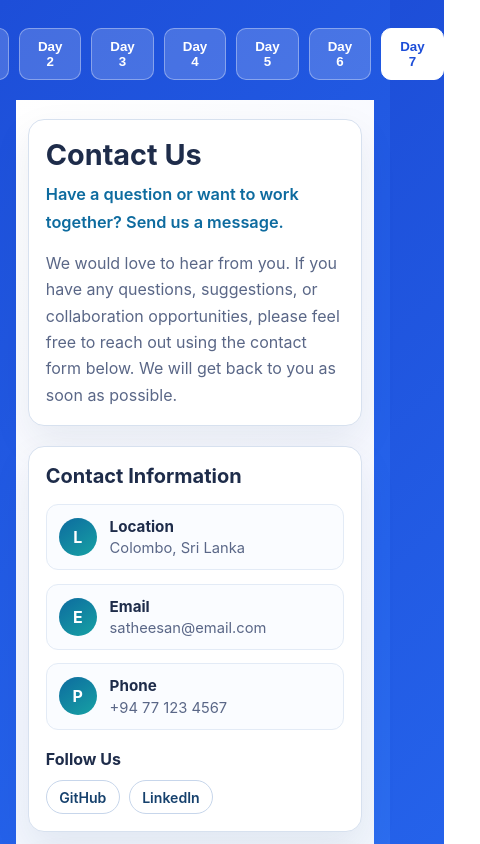
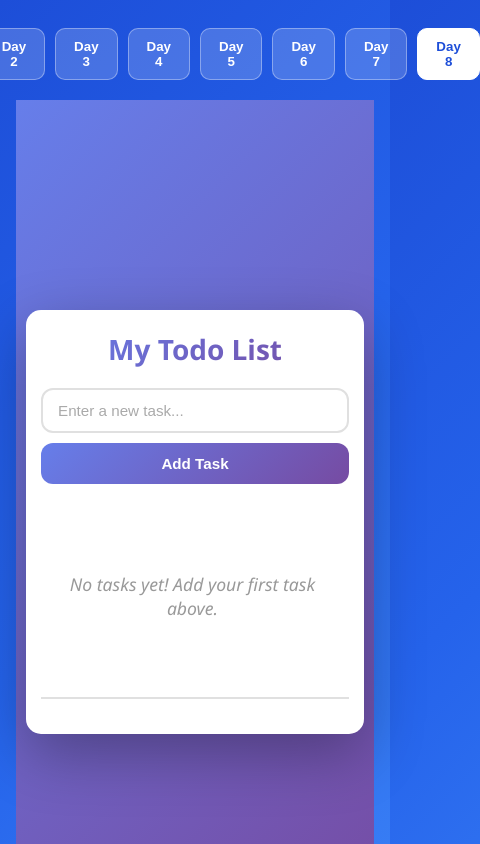
Before and after one commit to Satheesan-R/30-days-react-challenge, a React (Create React App) app: page / in a window 390 px wide. Shown: the top 844 px of the page, 480 px wide, since content can reach past the window. Built offline with nearby package versions, Linux system fonts and the light colour scheme.

Commit message:
create the todolist page for day8 task

```diff
--- a/src/App.jsx
+++ b/src/App.jsx
@@ -6,10 +6,11 @@ import LandingHero from "./Day4LandingPage/LandingHero";
 import PricingTable from "./Day5PricingPage/PricingTable";
 import AboutMe from "./Day6AboutmePage/aboutme";
 import ContactForm from "./Day7ContactForm/Contactform";
+import TodoList from "./Day8todolist/todolist";
 import "./App.css";
 
 function App() {
-  const [day, setDay] = useState(7); // change number to render different day
+  const [day, setDay] = useState(8); // change number to render different day
 
   const renderPage = () => {
     switch (day) {
@@ -20,6 +21,7 @@ function App() {
       case 5: return <PricingTable />;
       case 6: return <AboutMe />;
       case 7: return <ContactForm />;
+      case 8: return <TodoList />;
       default: return <ProfileCard />;
     }
   };
@@ -69,6 +71,12 @@ function App() {
         >
           Day 7
         </button>
+        <button
+          className={day === 8 ? "active" : ""}
+          onClick={() => setDay(8)}
+        >
+          Day 8
+        </button>
       </div>
       {renderPage()}
     </div>
--- /dev/null
+++ b/src/Day8todolist/todolist.css
@@ -0,0 +1,272 @@
+/* Container and Card Layout */
+.todo-container {
+  min-height: 100vh;
+  display: flex;
+  justify-content: center;
+  align-items: center;
+  background: linear-gradient(135deg, #667eea 0%, #764ba2 100%);
+  padding: 20px;
+  font-family: 'Segoe UI', Tahoma, Geneva, Verdana, sans-serif;
+}
+
+.todo-card {
+  background: white;
+  border-radius: 20px;
+  box-shadow: 0 20px 60px rgba(0, 0, 0, 0.3);
+  padding: 40px;
+  width: 100%;
+  max-width: 600px;
+  animation: slideIn 0.5s ease-out;
+}
+
+@keyframes slideIn {
+  from {
+    opacity: 0;
+    transform: translateY(-30px);
+  }
+  to {
+    opacity: 1;
+    transform: translateY(0);
+  }
+}
+
+/* Title */
+.todo-title {
+  text-align: center;
+  color: #333;
+  font-size: 2.5rem;
+  margin: 0 0 30px 0;
+  font-weight: 700;
+  background: linear-gradient(135deg, #667eea 0%, #764ba2 100%);
+  -webkit-background-clip: text;
+  -webkit-text-fill-color: transparent;
+  background-clip: text;
+}
+
+/* Input Section */
+.input-section {
+  display: flex;
+  gap: 10px;
+  margin-bottom: 30px;
+}
+
+.task-input {
+  flex: 1;
+  padding: 15px 20px;
+  border: 2px solid #e0e0e0;
+  border-radius: 12px;
+  font-size: 1rem;
+  transition: all 0.3s ease;
+  outline: none;
+}
+
+.task-input:focus {
+  border-color: #667eea;
+  box-shadow: 0 0 0 3px rgba(102, 126, 234, 0.1);
+}
+
+.task-input::placeholder {
+  color: #aaa;
+}
+
+.add-button {
+  padding: 15px 30px;
+  background: linear-gradient(135deg, #667eea 0%, #764ba2 100%);
+  color: white;
+  border: none;
+  border-radius: 12px;
+  font-size: 1rem;
+  font-weight: 600;
+  cursor: pointer;
+  transition: all 0.3s ease;
+  white-space: nowrap;
+}
+
+.add-button:hover {
+  transform: translateY(-2px);
+  box-shadow: 0 10px 25px rgba(102, 126, 234, 0.4);
+}
+
+.add-button:active {
+  transform: translateY(0);
+}
+
+/* Tasks List */
+.tasks-list {
+  margin-bottom: 20px;
+  max-height: 400px;
+  overflow-y: auto;
+  padding-right: 5px;
+}
+
+.tasks-list::-webkit-scrollbar {
+  width: 8px;
+}
+
+.tasks-list::-webkit-scrollbar-track {
+  background: #f1f1f1;
+  border-radius: 10px;
+}
+
+.tasks-list::-webkit-scrollbar-thumb {
+  background: #667eea;
+  border-radius: 10px;
+}
+
+.tasks-list::-webkit-scrollbar-thumb:hover {
+  background: #764ba2;
+}
+
+/* Task Item */
+.task-item {
+  display: flex;
+  justify-content: space-between;
+  align-items: center;
+  padding: 15px 20px;
+  background: #f8f9fa;
+  border-radius: 12px;
+  margin-bottom: 10px;
+  transition: all 0.3s ease;
+  animation: taskSlideIn 0.3s ease-out;
+}
+
+@keyframes taskSlideIn {
+  from {
+    opacity: 0;
+    transform: translateX(-20px);
+  }
+  to {
+    opacity: 1;
+    transform: translateX(0);
+  }
+}
+
+.task-item:hover {
+  background: #e9ecef;
+  transform: translateX(5px);
+}
+
+.task-content {
+  display: flex;
+  align-items: center;
+  gap: 15px;
+  flex: 1;
+}
+
+/* Checkbox */
+.task-checkbox {
+  width: 20px;
+  height: 20px;
+  cursor: pointer;
+  accent-color: #667eea;
+}
+
+/* Task Text */
+.task-text {
+  font-size: 1rem;
+  color: #333;
+  transition: all 0.3s ease;
+  word-break: break-word;
+}
+
+.task-text.completed {
+  text-decoration: line-through;
+  color: #999;
+  opacity: 0.6;
+}
+
+/* Delete Button */
+.delete-button {
+  background: transparent;
+  border: none;
+  color: #dc3545;
+  font-size: 1.5rem;
+  cursor: pointer;
+  padding: 5px 10px;
+  border-radius: 8px;
+  transition: all 0.3s ease;
+  line-height: 1;
+  min-width: 30px;
+}
+
+.delete-button:hover {
+  background: #dc3545;
+  color: white;
+  transform: scale(1.1);
+}
+
+/* Empty State Message */
+.empty-message {
+  text-align: center;
+  color: #999;
+  font-size: 1.1rem;
+  padding: 40px 20px;
+  font-style: italic;
+}
+
+/* Task Stats */
+.task-stats {
+  text-align: center;
+  color: #666;
+  font-size: 0.9rem;
+  padding-top: 15px;
+  border-top: 2px solid #e0e0e0;
+}
+
+.task-stats p {
+  margin: 0;
+  font-weight: 500;
+}
+
+/* Responsive Design */
+@media (max-width: 768px) {
+  .todo-card {
+    padding: 30px 20px;
+  }
+
+  .todo-title {
+    font-size: 2rem;
+  }
+
+  .input-section {
+    flex-direction: column;
+  }
+
+  .add-button {
+    width: 100%;
+  }
+
+  .task-item {
+    padding: 12px 15px;
+  }
+
+  .task-text {
+    font-size: 0.95rem;
+  }
+}
+
+@media (max-width: 480px) {
+  .todo-container {
+    padding: 10px;
+  }
+
+  .todo-card {
+    padding: 20px 15px;
+    border-radius: 15px;
+  }
+
+  .todo-title {
+    font-size: 1.75rem;
+    margin-bottom: 20px;
+  }
+
+  .task-input {
+    padding: 12px 15px;
+    font-size: 0.95rem;
+  }
+
+  .add-button {
+    padding: 12px 20px;
+    font-size: 0.95rem;
+  }
+}
--- /dev/null
+++ b/src/Day8todolist/todolist.jsx
@@ -0,0 +1,111 @@
+import React, { useState, useEffect } from 'react';
+import './todolist.css';
+
+const TodoList = () => {
+  const [tasks, setTasks] = useState([]);
+  const [inputValue, setInputValue] = useState('');
+
+  // Load tasks from localStorage on component mount
+  useEffect(() => {
+    const savedTasks = localStorage.getItem('todoTasks');
+    if (savedTasks) {
+      setTasks(JSON.parse(savedTasks));
+    }
+  }, []);
+
+  // Save tasks to localStorage whenever tasks change
+  useEffect(() => {
+    localStorage.setItem('todoTasks', JSON.stringify(tasks));
+  }, [tasks]);
+
+  const handleAddTask = () => {
+    if (inputValue.trim() !== '') {
+      const newTask = {
+        id: Date.now(),
+        text: inputValue,
+        completed: false,
+      };
+      setTasks([...tasks, newTask]);
+      setInputValue('');
+    }
+  };
+
+  const handleToggleComplete = (id) => {
+    setTasks(
+      tasks.map((task) =>
+        task.id === id ? { ...task, completed: !task.completed } : task
+      )
+    );
+  };
+
+  const handleDeleteTask = (id) => {
+    setTasks(tasks.filter((task) => task.id !== id));
+  };
+
+  const handleKeyPress = (e) => {
+    if (e.key === 'Enter') {
+      handleAddTask();
+    }
+  };
+
+  return (
+    <div className="todo-container">
+      <div className="todo-card">
+        <h1 className="todo-title">My Todo List</h1>
+
+        <div className="input-section">
+          <input
+            type="text"
+            className="task-input"
+            placeholder="Enter a new task..."
+            value={inputValue}
+            onChange={(e) => setInputValue(e.target.value)}
+            onKeyPress={handleKeyPress}
+          />
+          <button className="add-button" onClick={handleAddTask}>
+            Add Task
+          </button>
+        </div>
+
+        <div className="tasks-list">
+          {tasks.length === 0 ? (
+            <p className="empty-message">No tasks yet! Add your first task above.</p>
+          ) : (
+            tasks.map((task) => (
+              <div key={task.id} className="task-item">
+                <div className="task-content">
+                  <input
+                    type="checkbox"
+                    className="task-checkbox"
+                    checked={task.completed}
+                    onChange={() => handleToggleComplete(task.id)}
+                  />
+                  <span className={task.completed ? 'task-text completed' : 'task-text'}>
+                    {task.text}
+                  </span>
+                </div>
+                <button
+                  className="delete-button"
+                  onClick={() => handleDeleteTask(task.id)}
+                  title="Delete task"
+                >
+                  ✕
+                </button>
+              </div>
+            ))
+          )}
+        </div>
+
+        <div className="task-stats">
+          {tasks.length > 0 && (
+            <p>
+              {tasks.filter((task) => task.completed).length} of {tasks.length} tasks completed
+            </p>
+          )}
+        </div>
+      </div>
+    </div>
+  );
+};
+
+export default TodoList;
```
